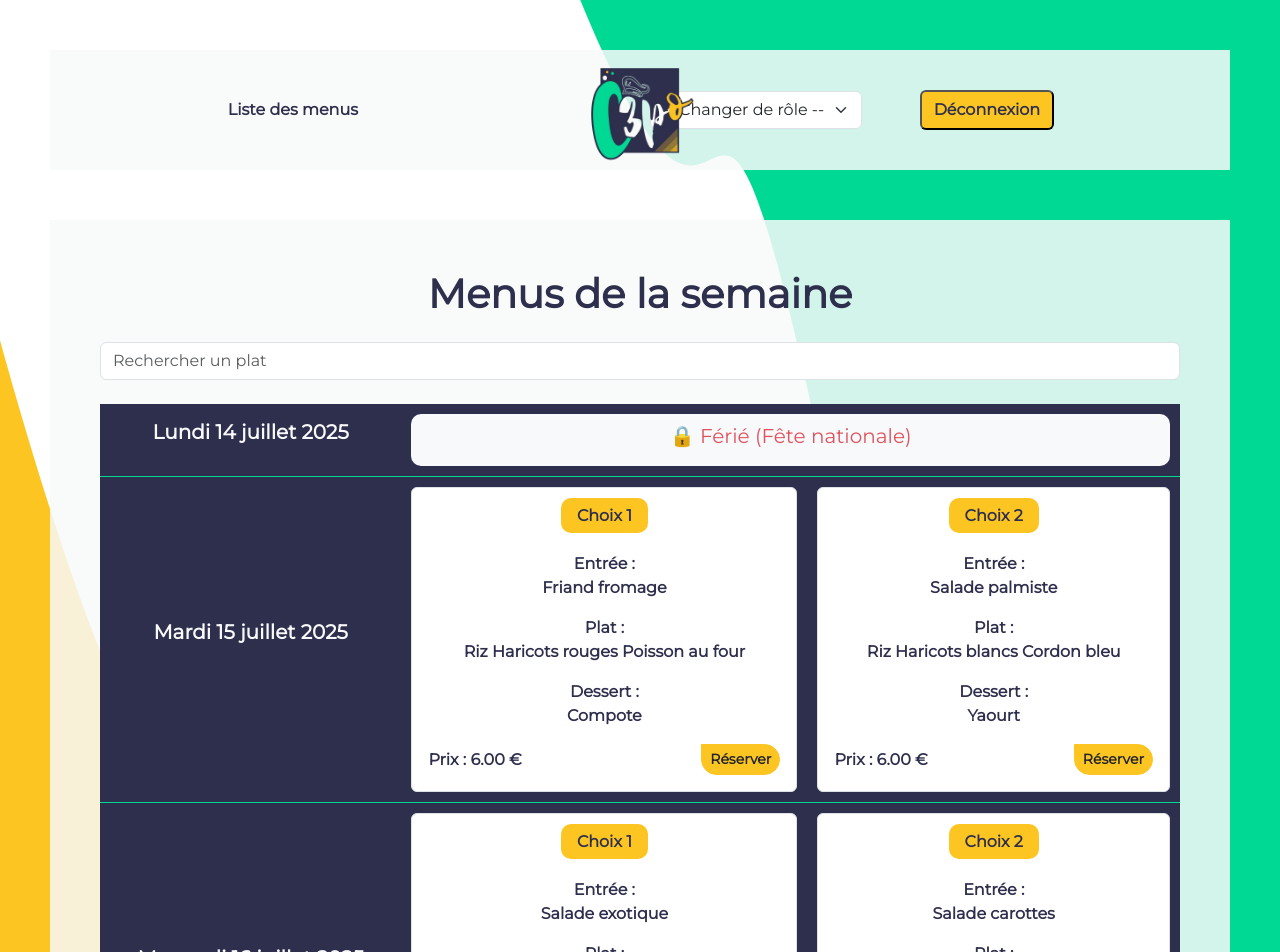
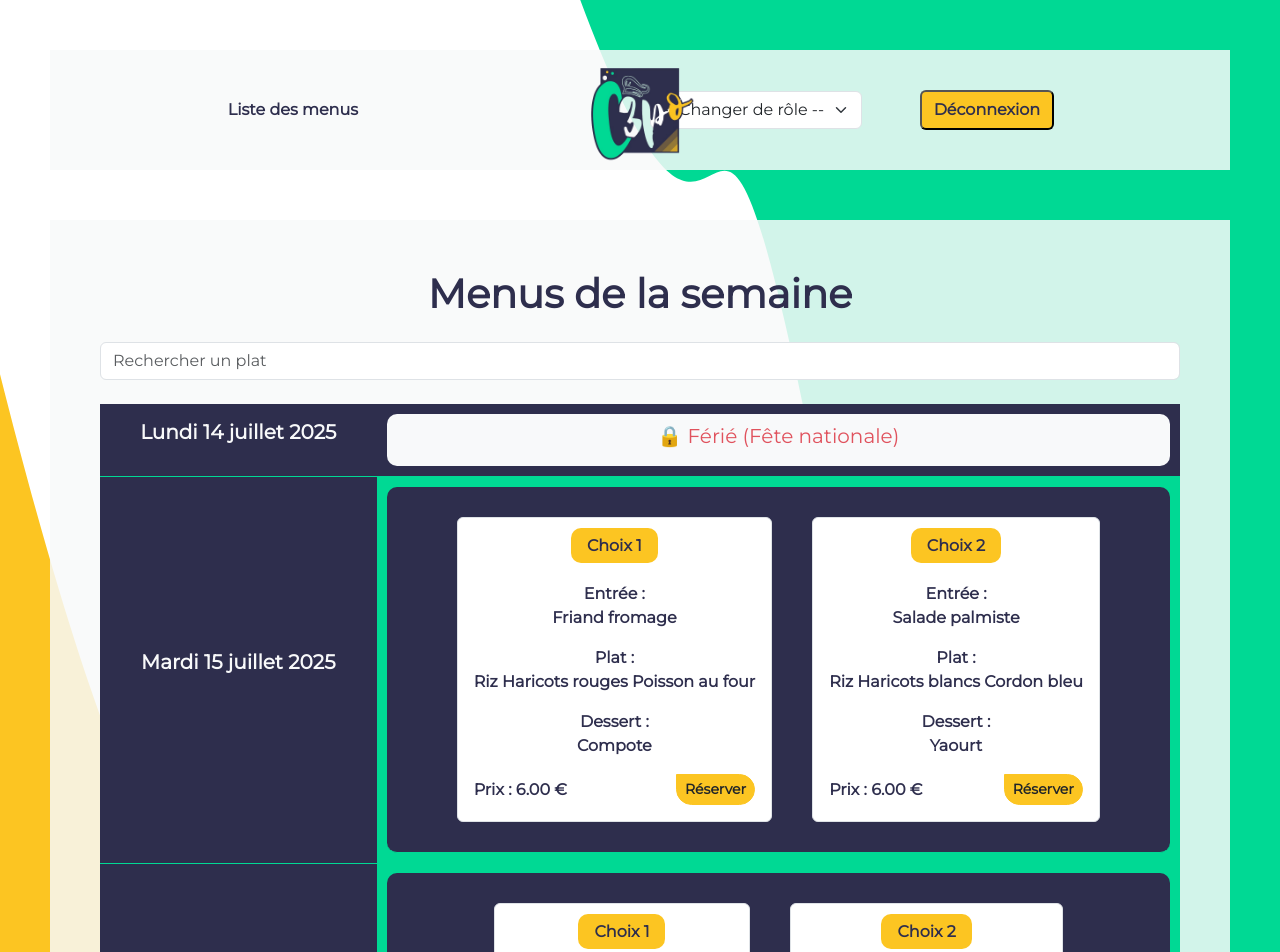
Before and after one commit to MSM974/C3PO-MS, a React (Create React App) app in the folder c3po-app-frontend/: page /liste-de-menus in a window 1280 px wide. Shown: the top 952 px of the page. Built offline with nearby package versions, Linux system fonts and the light colour scheme; sample sign-in values are in the browser's storage; a small style sheet from the web is missing.

Commit message:
fix issues

```diff
--- a/c3po-app-frontend/src/assets/css/components/_card.css
+++ b/c3po-app-frontend/src/assets/css/components/_card.css
@@ -30,6 +30,21 @@
   border-radius: 0 1rem 1rem;
 }
 
+.menu-col {
+  display: flex;
+  flex-direction: row;
+  justify-content: center;
+  border-radius: 10px;
+}
+
+.c3po-table {
+  width: 100%;
+  border-collapse: collapse;
+
+  background-color: var(--light);
+
+  border-radius: 0 1rem 1rem;
+}
 
 .c3po-table td {
   background-color: var(--primary);
@@ -37,7 +52,8 @@
   align-content: center;
   font-weight: 700;
   padding: 10px;
-  margin: 20px;
+  margin: 10px;
+
 
 }
 
--- a/c3po-app-frontend/src/assets/css/components/_navbar.css
+++ b/c3po-app-frontend/src/assets/css/components/_navbar.css
@@ -70,6 +70,14 @@
   display: none;
 }
 
+@media (max-width: 1024px) {
+  .navbar-side .form-select {
+    width: 90px !important; /* ou une autre valeur plus petite selon tes besoins */
+    font-size: 0.9rem;
+  }
+}
+
+
 @media (max-width: 768px) {
   .burger {
     display: block;
--- a/c3po-app-frontend/src/components/MenuList.jsx
+++ b/c3po-app-frontend/src/components/MenuList.jsx
@@ -30,7 +30,7 @@ const MenuList = () => {
 
   const handleSubmit = () => {
     const confirmation = window.confirm(
-      `Vous avez réservé ${totalReserved} jour(s).\n Total : ${totalPrice.toFixed(2)} €\n\nSouhaitez-vous confirmer ces réservations ?`
+      `Vous avez réservé ${totalReserved} menu(s). ✅\n 🧾Total : ${totalPrice.toFixed(2)} € 💶\n\nSouhaitez-vous confirmer ces réservations ?`
     );
 
     if (confirmation) {
@@ -88,7 +88,7 @@ const MenuList = () => {
       ) : (
         <>
           {/* TABLEAU DESKTOP */}
-          <div className="d-none d-md-block resize-box">
+          <div className="d-none d-md-block">
             <table className="table c3po-table">
               <tbody>
                 {filteredJours.map(jour => {
@@ -119,27 +119,50 @@ const MenuList = () => {
                         </td>
                       ) : (
                         <>
+                          <td className='menu-col'>
+                            {/* Choix 1 */}
+                            {(() => {
+                              const menu = lunchMenus.find(m => m.choice === 'Choix 1');
+                              const hide = reservations[jour.date] && reservations[jour.date] !== 'Choix 1';
+
+                              return (
                                 <td>
+                                  {!hide && menu ? (
                                     <MenuCard
                                       dayKey={jour.date}
-                              choice={'Choix 1'}
-                              {...lunchMenus.find(m => m.choice === 'Choix 1')}
+                                      choice="Choix 1"
+                                      {...menu}
                                       price={pricePerMeal.toFixed(2)}
                                       isSelected={isSelected(jour.date, 'Choix 1')}
                                       isDisabled={reservations[jour.date] && reservations[jour.date] !== 'Choix 1'}
                                       onReservation={handleReservation}
                                     />
+                                  ) : null}
                                 </td>
+                              );
+                            })()}
+
+                            {/* Choix 2 */}
+                            {(() => {
+                              const menu = lunchMenus.find(m => m.choice === 'Choix 2');
+                              const hide = reservations[jour.date] && reservations[jour.date] !== 'Choix 2';
+
+                              return (
                                 <td>
+                                  {!hide && menu ? (
                                     <MenuCard
                                       dayKey={jour.date}
-                              choice={'Choix 2'}
-                              {...lunchMenus.find(m => m.choice === 'Choix 2')}
+                                      choice="Choix 2"
+                                      {...menu}
                                       price={pricePerMeal.toFixed(2)}
                                       isSelected={isSelected(jour.date, 'Choix 2')}
                                       isDisabled={reservations[jour.date] && reservations[jour.date] !== 'Choix 2'}
                                       onReservation={handleReservation}
                                     />
+                                  ) : null}
+                                </td>
+                              );
+                            })()}
                           </td>
                         </>
                       )}
@@ -181,29 +204,26 @@ const MenuList = () => {
                     </div>
                   ) : (
                     <>
-                      <div className='mt-3'>
+                      {['Choix 1', 'Choix 2'].map(choice => {
+                        const menu = lunchMenus.find(m => m.choice === choice);
+                        const alreadyReserved = reservations[jour.date] && reservations[jour.date] !== choice;
+
+                        if (alreadyReserved) return null;
+
+                        return (
+                          <div key={choice} className="mt-3">
                             <MenuCard
                               dayKey={jour.date}
-                          choice={'Choix 1'}
-                          {...lunchMenus.find(m => m.choice === 'Choix 1')}
+                              choice={choice}
+                              {...menu}
                               price={pricePerMeal.toFixed(2)}
-                          isSelected={isSelected(jour.date, 'Choix 1')}
-                          isDisabled={reservations[jour.date] && reservations[jour.date] !== 'Choix 1'}
+                              isSelected={isSelected(jour.date, choice)}
+                              isDisabled={reservations[jour.date] && reservations[jour.date] !== choice}
                               onReservation={handleReservation}
                             />
                           </div>
-
-                      <div className='mt-3'>
-                        <MenuCard
-                          dayKey={jour.date}
-                          choice={'Choix 2'}
-                          {...lunchMenus.find(m => m.choice === 'Choix 2')}
-                          price={pricePerMeal.toFixed(2)}
-                          isSelected={isSelected(jour.date, 'Choix 2')}
-                          isDisabled={reservations[jour.date] && reservations[jour.date] !== 'Choix 2'}
-                          onReservation={handleReservation}
-                        />
-                      </div>
+                        );
+                      })}
                     </>
                   )}
                 </div>
@@ -216,7 +236,7 @@ const MenuList = () => {
       {/* Résumé des réservations */}
       <div className="card-mobile text-light mt-4 px-3">
         <p>
-          🟢 Vous avez réservé <span className='text-green fs-4 fw-bold'>{totalReserved}</span> jour(s)<br />
+          🟢 Vous avez réservé <span className='text-green fs-4 fw-bold'>{totalReserved}</span> menu(s)<br />
           💰 Prix total : <span className='text-yellow fs-4 fw-bold'>{totalPrice.toFixed(2)} €</span>
         </p>
 
--- a/c3po-app-frontend/src/components/Navbar.jsx
+++ b/c3po-app-frontend/src/components/Navbar.jsx
@@ -1,4 +1,4 @@
-import React, { useState } from 'react';
+import React, { useState, useEffect } from 'react';
 import { useNavigate } from 'react-router-dom';
 import logoC3PO from '../assets/images/C3PO_logo.png';
 
@@ -7,19 +7,15 @@ const ROLES = ['Utilisateur', 'Restaurateur', 'Comptable'];
 const Navbar = () => {
   const navigate = useNavigate();
   const [role, setRole] = useState(localStorage.getItem('userRole') || '');
-  const [error, setError] = useState('');
   const [isOpen, setIsOpen] = useState(false);
 
-  const handleConnexion = () => {
-    if (!role) {
-      setError('Veuillez sélectionner un rôle.');
-      setTimeout(() => setError(''), 3000);
-      return;
+   // 🔁 Ce useEffect s'exécute à chaque montage pour synchroniser le rôle avec le localStorage
+  useEffect(() => {
+    const storedRole = localStorage.getItem('userRole');
+    if (storedRole) {
+      setRole(storedRole);
     }
-
-    localStorage.setItem('userRole', role);
-    navigate('/liste-de-menus');
-  };
+  }, []);
 
   const handleLogout = () => {
     if (window.confirm('Voulez-vous vous déconnecter ?')) {
@@ -38,18 +34,18 @@ const Navbar = () => {
         ☰
       </button>
 
-      {/* Liens à gauche */}
-      <div className={`navbar-side ${isOpen ? 'active' : ''}`}>
-        <a href="/liste-de-menus">Liste des menus</a>
-        {role === 'Restaurateur' && <a href="/#">Gestion des menus</a>}
-        {role === 'Comptable' && <a href="/#">Statistiques</a>}
-      </div>
 
       {/* Logo centré */}
       <div className="navbar-logo">
         <a href="/">
           <img src={logoC3PO} alt="Logo C3PO" />
         </a>
+      </div>
+      {/* Liens à gauche */}
+      <div className={`navbar-side ${isOpen ? 'active' : ''}`}>
+        <a href="/liste-de-menus">Liste des menus</a>
+        {role === 'Restaurateur' && <a href="/#">Gestion des menus</a>}
+        {role === 'Comptable' && <a href="/#" >Statistiques</a>}
       </div>
 
       {/* Rôle + Déconnexion */}
@@ -71,7 +67,7 @@ const Navbar = () => {
           Déconnexion
         </button>
 
-        {error && <div className="text-danger mt-1">{error}</div>}
+
       </div>
     </nav>
   );
--- a/c3po-app-frontend/src/pages/Login.jsx
+++ b/c3po-app-frontend/src/pages/Login.jsx
@@ -5,7 +5,6 @@ import { useNavigate } from 'react-router-dom';
 
 const Login = () => {
   const [role, setRole] = useState('');
-  const [subRole, setSubRole] = useState('');
   const [error, setError] = useState('');
   const navigate = useNavigate();
 
@@ -17,6 +16,7 @@ const Login = () => {
   }
 
   localStorage.setItem('isLoggedIn', 'true');
+  localStorage.setItem('userRole', role); // Sauvegarde le rôle sélectionné
 
   if (role === 'Utilisateur' || role === 'Restaurateur' || role === 'Comptable') {
     navigate('/accueil');
@@ -37,7 +37,6 @@ const Login = () => {
             value={role}
             onChange={(e) => {
               setRole(e.target.value);
-              setSubRole(''); // reset subRole when changing role
             }}
           >
             <option value="">-- Choisissez un rôle --</option>
```
Lines whose indentation alone changed are shown as unchanged.
